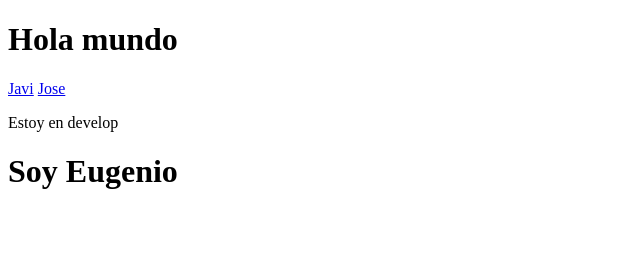
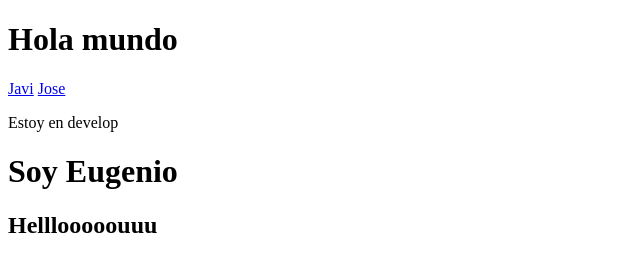
Before and after one commit to jameco147/actividad1d_grupal, a plain HTML site: page index.html in a window 1280 px wide. Shown: the whole page, without its empty margins (0-640 px from the left). Drawn offline with Linux system fonts and the light colour scheme.

Commit message:
Añadido h2

```diff
--- a/index.html
+++ b/index.html
@@ -11,5 +11,6 @@
       <a href="https://www.youtube.com/watch?v=dQw4w9WgXcQ"> Jose </a>
       <p>Estoy en develop</p>
 	  <h1>Soy Eugenio</h1>
+	  <h2>Helllooooouuu<h2>
   </body>
 </html>
```
